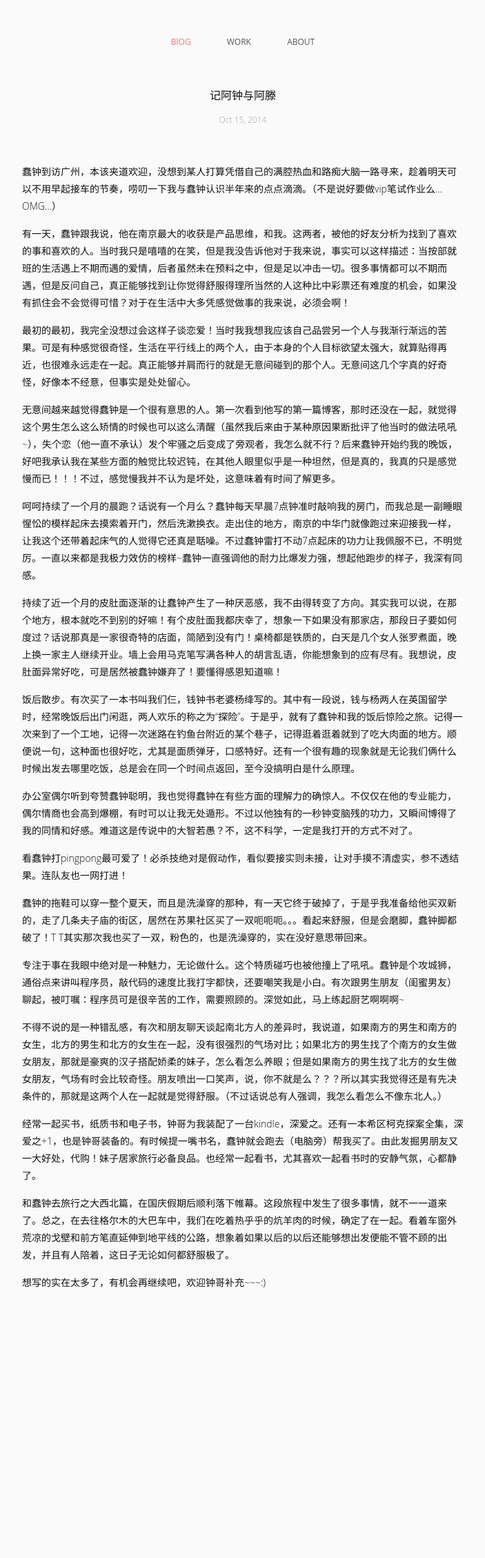
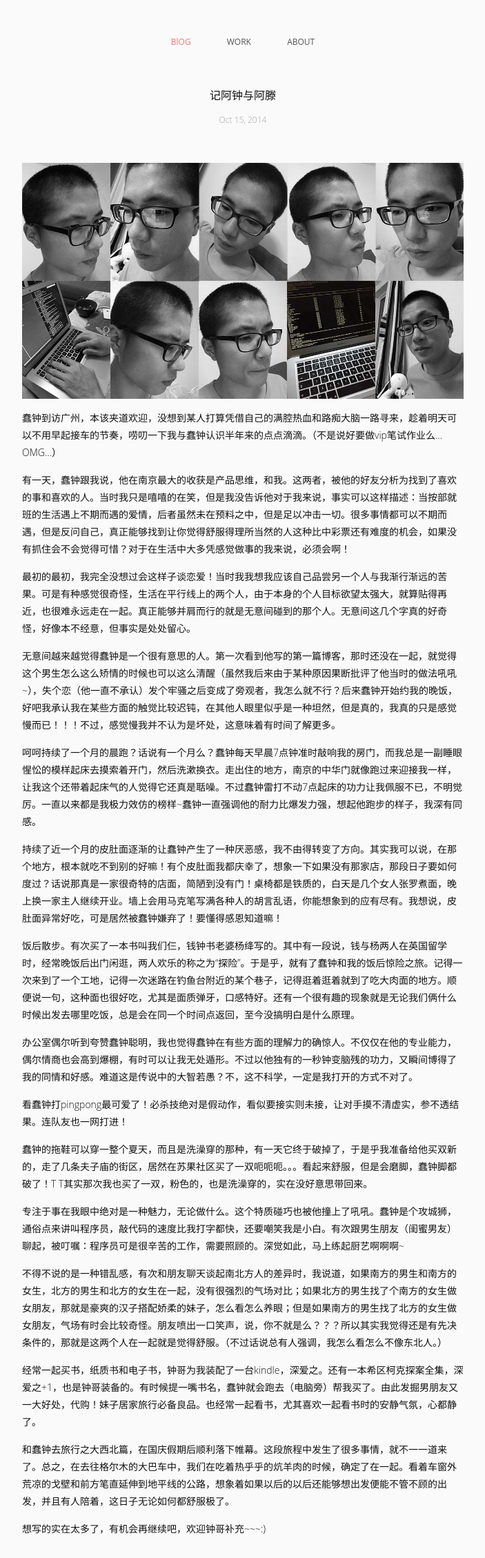
Before and after one commit to divingteng/divingteng.github.io, a Jekyll site: the page built from _posts/2014-09-28-mr-zhong-and-miss-teng.markdown, in a window 1280 px wide. Shown: the whole page at 69% size, without its empty margins (288-991 px from the left). Built offline with Jekyll 4.4.1, drawn with Linux system fonts in a browser that asks for light colours; before the commit the page ends 1901 px from its top, so only the background shows below that.

Commit message:
update photos of zhong

```diff
--- a/_posts/2014-09-28-mr-zhong-and-miss-teng.markdown
+++ b/_posts/2014-09-28-mr-zhong-and-miss-teng.markdown
@@ -5,6 +5,8 @@ date:   2014-10-15 10:34:23
 categories: article
 pre: 蠢钟到访广州，本该夹道欢迎，没想到某人打算凭借自己的满腔热血和路痴大脑一路寻来，趁着明天可以不用早起接车的节奏，唠叨一下我与蠢钟认识半年来的点点滴滴。
 ---
+
+![](/images/photosofzhong.jpg)
 
 蠢钟到访广州，本该夹道欢迎，没想到某人打算凭借自己的满腔热血和路痴大脑一路寻来，趁着明天可以不用早起接车的节奏，唠叨一下我与蠢钟认识半年来的点点滴滴。（不是说好要做vip笔试作业么...OMG...）
 
```
Also changed, not shown: images/photosofzhong.jpg (added).
